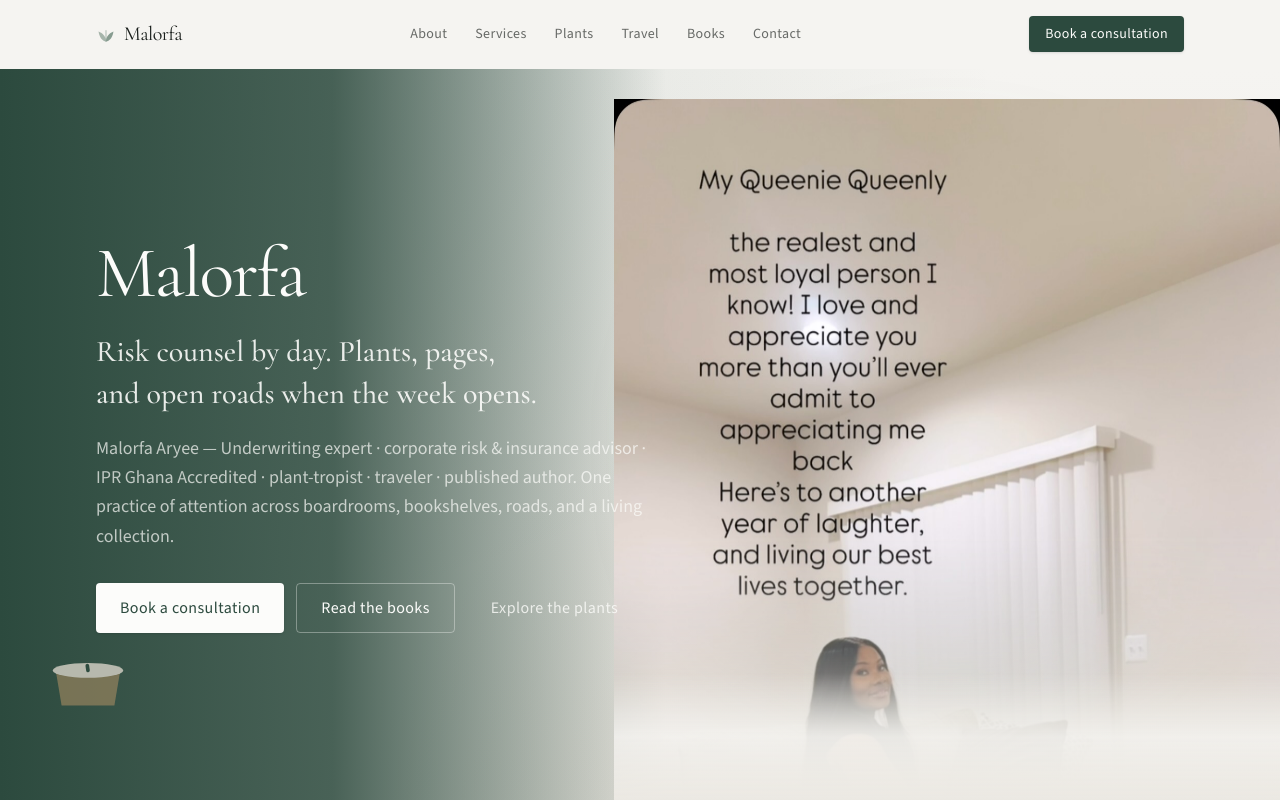
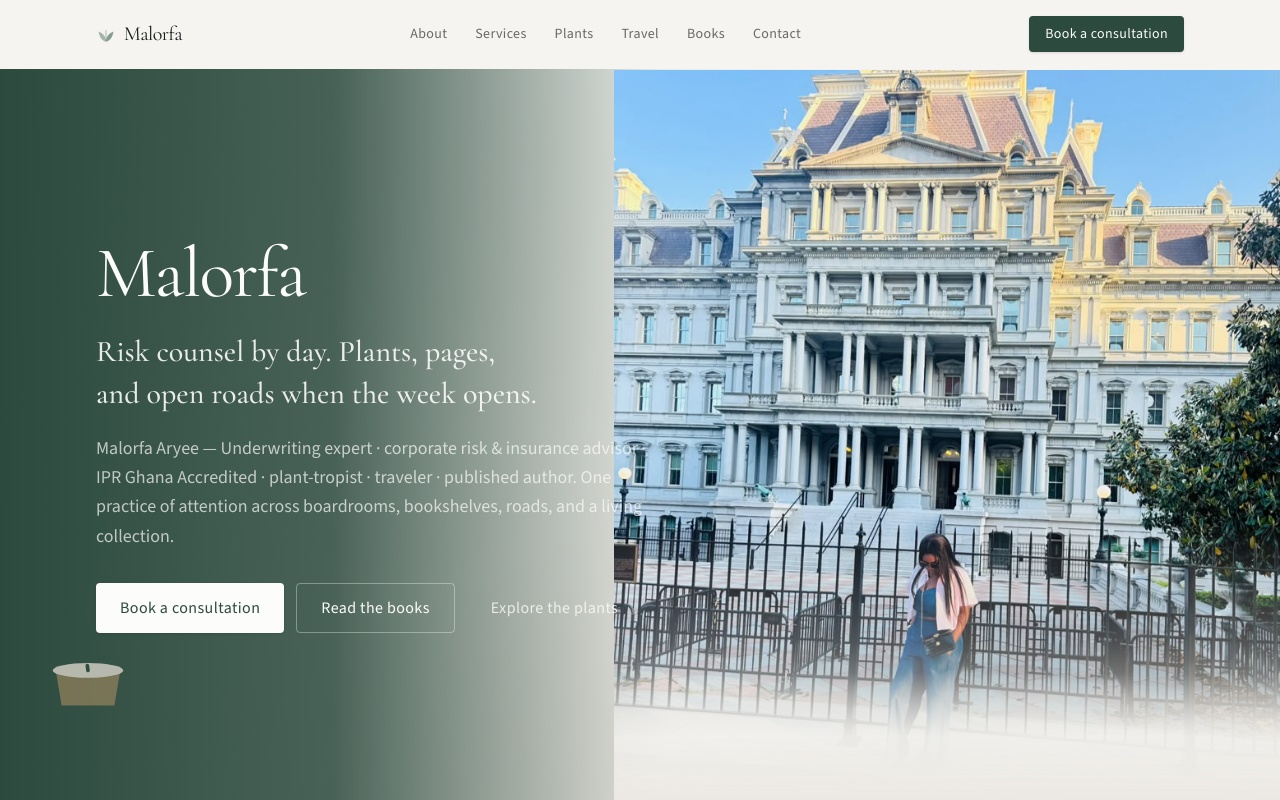
Before and after one commit to SmartLinkco/malorfa, a Next.js app: page / in a window 1280 px wide. Shown: the top 800 px of the page. Built offline with nearby package versions, Linux system fonts and the light colour scheme.

Commit message:
Switch the home hero to the sunny building portrait.
about-black-dress.jpg is the wrong hero. gallery-02.jpeg is the sharper, clearer portrait, and the frame stays inside its 810×1080 source so it is not upscaled.

Co-authored-by: Stephen Gyan Bimpong <SmartLinkco@users.noreply.github.com>

```diff
--- a/src/app/globals.css
+++ b/src/app/globals.css
@@ -59,20 +59,22 @@
     @apply mx-auto w-full max-w-6xl px-5 md:px-8;
   }
 
-  /* about-black-dress.jpg is 1290px wide — never paint it larger than the file. */
+  /* gallery-02.jpeg is 810×1080 — never paint it larger than the file. */
   .hero-portrait-frame {
-    width: min(100%, 1290px);
+    width: min(100%, 810px);
+    aspect-ratio: 810 / 1080;
+    max-height: 100%;
   }
 
   @media (min-resolution: 2dppx) {
     .hero-portrait-frame {
-      width: min(100%, 645px);
+      width: min(100%, 405px);
     }
   }
 
   @media (min-resolution: 3dppx) {
     .hero-portrait-frame {
-      width: min(100%, 430px);
+      width: min(100%, 270px);
     }
   }
 
--- a/src/components/effects/HeroPortrait.tsx
+++ b/src/components/effects/HeroPortrait.tsx
@@ -30,7 +30,7 @@ export function HeroPortrait({ parallaxY = 0, className }: Props) {
       />
 
       <div
-        className="hero-portrait-frame absolute right-0 bottom-0 top-[4%] will-change-transform"
+        className="hero-portrait-frame absolute right-0 bottom-0 will-change-transform"
         style={{
           transform: reduced
             ? undefined
@@ -47,8 +47,8 @@ export function HeroPortrait({ parallaxY = 0, className }: Props) {
           fill
           preload
           quality={90}
-          sizes="(min-width: 1024px) and (min-resolution: 3dppx) 430px, (min-width: 1024px) and (min-resolution: 2dppx) 645px, (min-width: 1024px) min(52vw, 1290px), 430px"
-          className="object-cover object-top drop-shadow-[0_20px_40px_rgba(26,31,28,0.16)]"
+          sizes="(min-width: 1024px) and (min-resolution: 3dppx) 270px, (min-width: 1024px) and (min-resolution: 2dppx) 405px, (min-width: 1024px) min(52vw, 810px), 270px"
+          className="object-cover object-[center_18%] drop-shadow-[0_20px_40px_rgba(26,31,28,0.16)]"
         />
       </div>
 
--- a/src/components/effects/InteractiveHero.tsx
+++ b/src/components/effects/InteractiveHero.tsx
@@ -45,28 +45,19 @@ export function InteractiveHero() {
           <div className="absolute inset-y-0 left-0 hidden w-[52%] bg-gradient-to-r from-forest via-forest/85 to-transparent lg:block" />
         </div>
 
-        {/* Mobile: full-bleed portrait wash + bottom-anchored crop */}
+        {/* Mobile: capped portrait, same pixels as the file */}
         <div className="pointer-events-none absolute inset-0 lg:hidden" aria-hidden>
-          <Image
-            src={media.portraitHero.src}
-            alt=""
-            fill
-            preload
-            quality={90}
-            sizes="(min-resolution: 3dppx) min(100vw, 430px), (min-resolution: 2dppx) min(100vw, 645px), min(100vw, 1290px)"
-            className="object-cover object-[center_12%] opacity-[0.22]"
-          />
           <div className="absolute inset-0 bg-gradient-to-b from-canvas/85 via-canvas/55 to-canvas/90" />
-          <div className="absolute inset-x-0 bottom-0 h-[48%]">
-            <div className="hero-portrait-frame relative mx-auto h-full">
+          <div className="absolute inset-x-0 bottom-0 flex h-[48%] items-end justify-center">
+            <div className="hero-portrait-frame relative">
               <Image
                 src={media.portraitHero.src}
                 alt=""
                 fill
                 preload
                 quality={90}
-                sizes="(min-resolution: 3dppx) min(100vw, 430px), (min-resolution: 2dppx) min(100vw, 645px), min(100vw, 1290px)"
-                className="object-cover object-top drop-shadow-[0_18px_40px_rgba(26,31,28,0.22)]"
+                sizes="(min-resolution: 3dppx) min(100vw, 270px), (min-resolution: 2dppx) min(100vw, 405px), min(100vw, 810px)"
+                className="object-cover object-[center_18%] drop-shadow-[0_18px_40px_rgba(26,31,28,0.22)]"
               />
             </div>
             <div className="absolute inset-x-0 bottom-0 h-16 bg-gradient-to-t from-canvas to-transparent" />
--- a/src/content/media.ts
+++ b/src/content/media.ts
@@ -4,8 +4,8 @@
  */
 export const media = {
   portraitHero: {
-    src: "/media/about-black-dress.jpg",
-    alt: "Malorfa in a black dress seated at home",
+    src: "/media/gallery-02.jpeg",
+    alt: "Malorfa outside a grand historic building on a sunny day",
   },
   portraitOrchid: {
     src: "/media/portrait-orchid.jpg",
```
Also changed, not shown: public/media/README.md.
